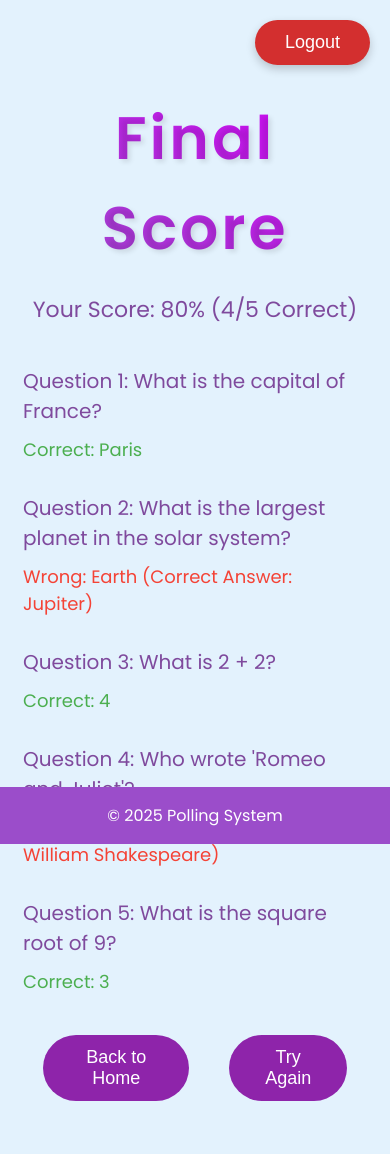
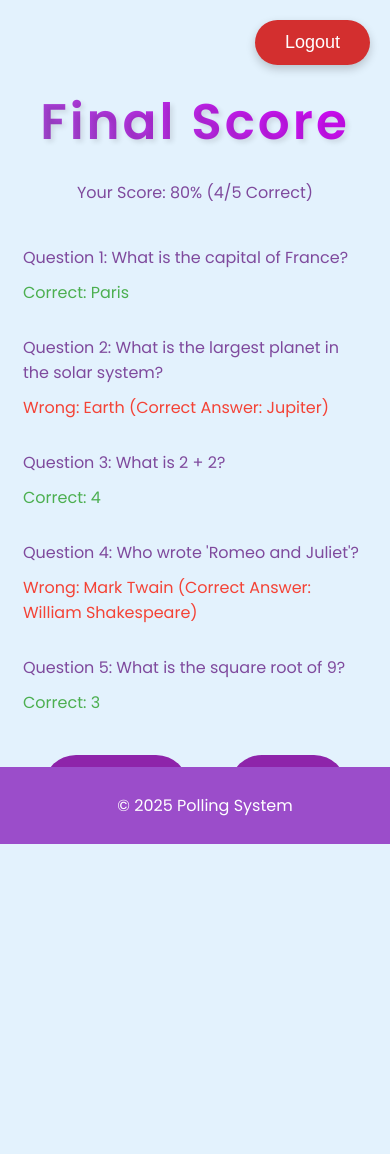
Before and after one commit to Arif1025/Placeholder, a Django app: template templates/final_score_page.html in a window 390 px wide. After the commit the page ends 844 px from the top, so only its background shows below. Run offline with Django 5.2, Linux system fonts and the light colour scheme; the template is opened without the code that fills it, so the values that code supplies are empty.

Commit message:
Added mobile responsiveness

```diff
--- a/templates/final_score_page.html
+++ b/templates/final_score_page.html
@@ -124,6 +124,18 @@
             bottom: 0;
         }
 
+        /* Mobile Responsiveness */
+        @media screen and (max-width: 768px) {
+            h1 {
+                font-size: 50px;
+            }
+            .score, .question, .result, .wrong {
+                font-size: 16px;
+            }
+            footer {
+                padding: 10px;
+            }
+        }
 
     </style>
 </head>
```
